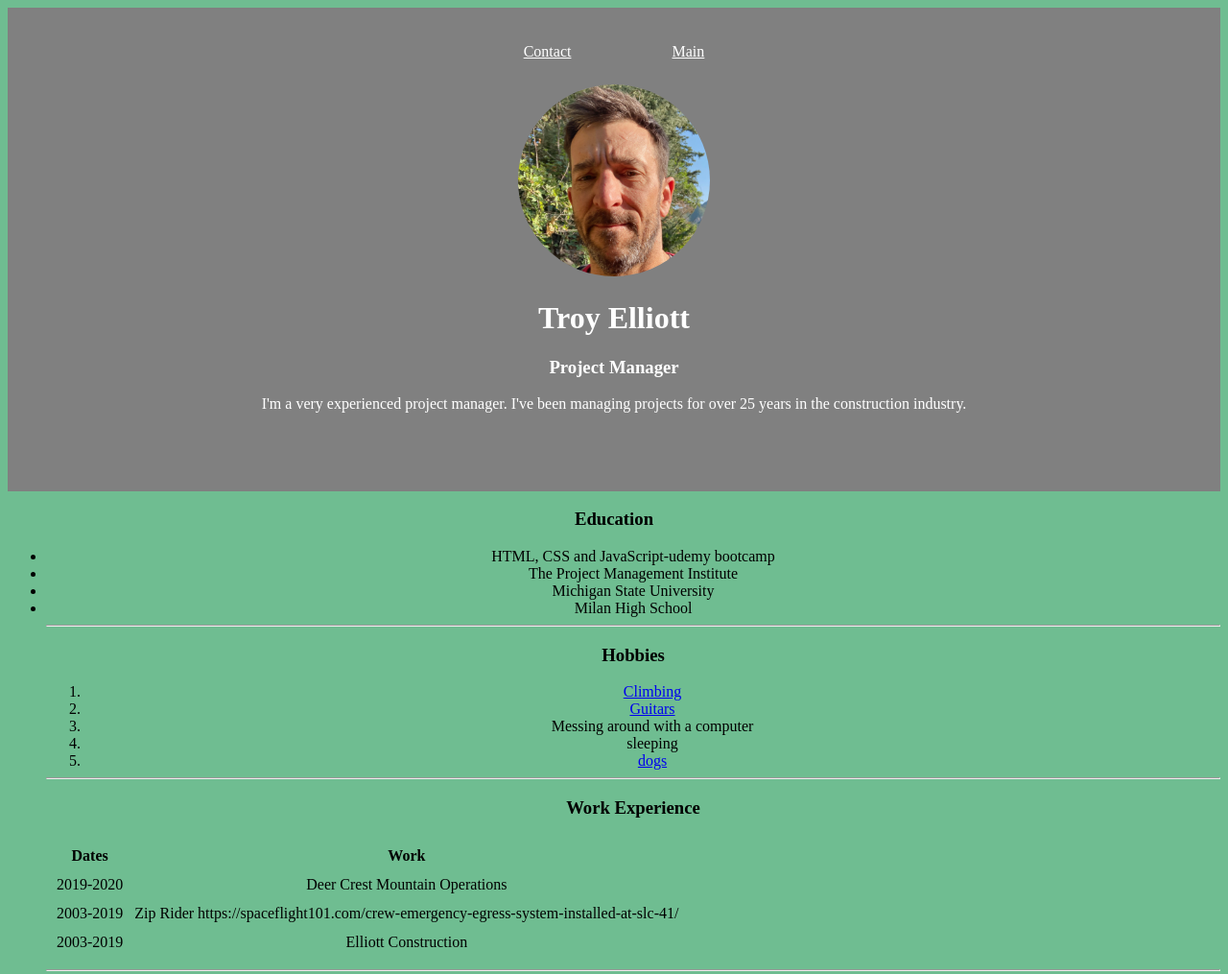
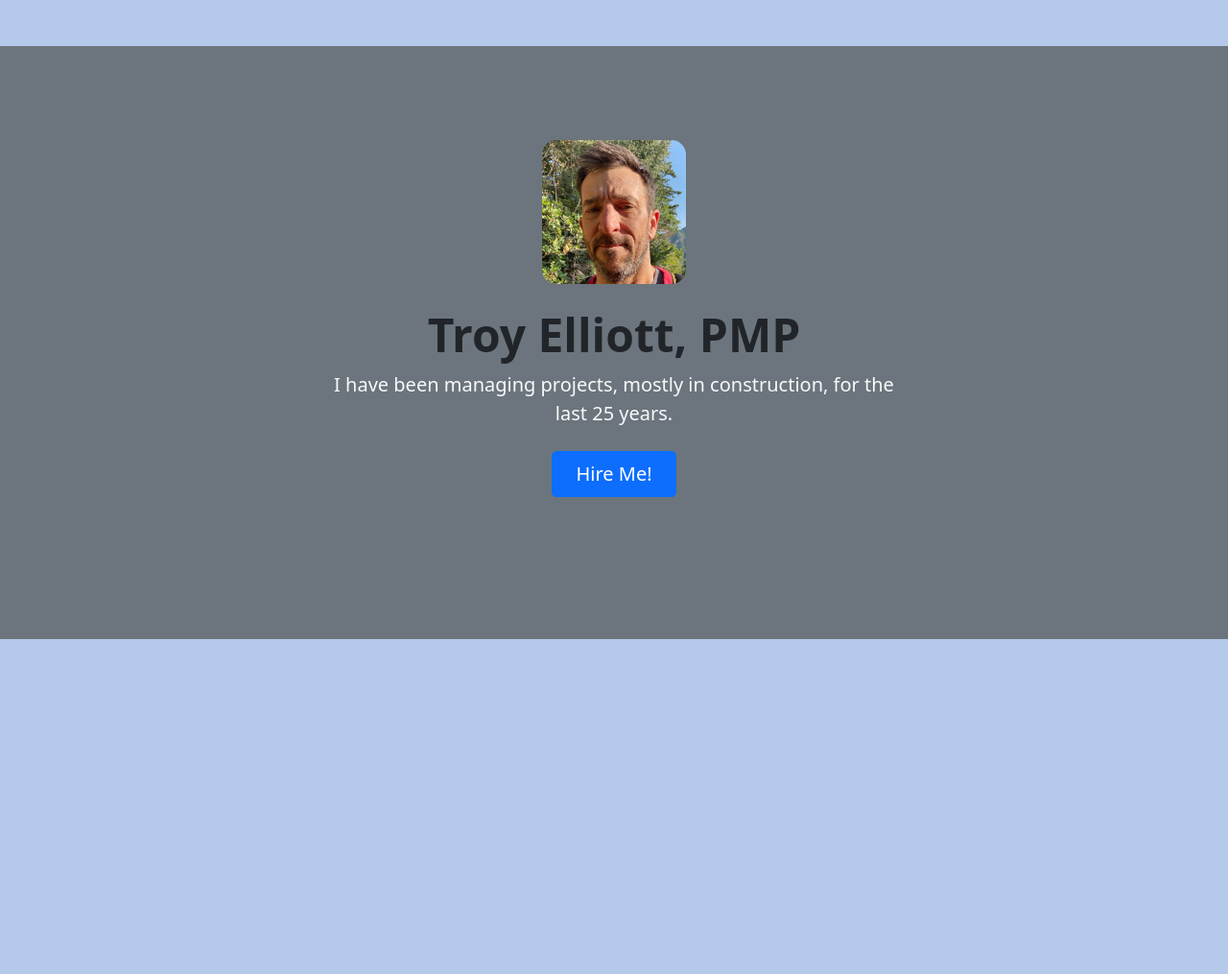
Before and after one commit to troyparkcity/cv2, a plain HTML site: page index.html in a window 1280 px wide. Shown: the top 1015 px of the page at 96% size. After the commit the page ends 800 px from the top, so only its background shows below. Drawn offline with nearby package versions, Linux system fonts and the light colour scheme.

Commit message:
switch over to bootstrap

```diff
--- a/index.html
+++ b/index.html
@@ -5,29 +5,34 @@
   <meta charset="UTF-8">
   <meta name="viewport" content="width=device-width, initial-scale=1.0">
   <title>Troy's personal site</title>
+
+
+  <!-- Bootstrap core CSS -->
+  <link href="https://cdn.jsdelivr.net/npm/bootstrap@5.1.0/dist/css/bootstrap.min.css" rel="stylesheet" integrity="sha384-KyZXEAg3QhqLMpG8r+8fhAXLRk2vvoC2f3B09zVXn8CA5QIVfZOJ3BCsw2P0p/We" crossorigin="anonymous">
+
+
+
+
   <link rel="stylesheet" href="main.css">
+
+
 </head>
 
 <body>
-  <div class="gray">
-    <header>
-      <nav>
+  <div class="px-4 py-5 my-5 text-center bg-secondary">
+    <img class="d-block mx-auto mb-4 profile-photo" src="IMG_0993.JPG" alt="responsive image">
+    <h1 class="display-5 fw-bold">Troy Elliott, PMP</h1>
+    <div class="col-lg-6 mx-auto">
+      <p class="lead mb-4 text-light">I have been managing projects, mostly in construction, for the last 25 years.</p>
+      <div class="d-grid gap-2 d-sm-flex justify-content-sm-center">
+        <button type="button" class="btn btn-primary btn-lg px-4 gap-3">Hire Me!</button>
 
-        <a href="contact.html" class="nav-item">Contact</a>
-        <a href="photos.html" class="nav-item"</a>
-        <a href="index.html" class="nav-item">Main</a>
-
-      </nav>
-    </header>
-    <img src="IMG_0993.jpg" alt="photo here" width="200">
-    <h1>Troy Elliott</h1>
-    <h3>Project Manager</h3>
-    <p>I'm a very experienced project manager. I've been managing projects for over 25 years in the construction industry.</p>
-    <br>
-
+      </div>
+    </div>
   </div>
 
-  <h3>Education</h3>
+
+  <!-- <h3>Education</h3>
   <ul>
     <li>HTML, CSS and JavaScript-udemy bootcamp</li>
     <li>The Project Management Institute</li>
@@ -83,7 +88,9 @@
       </tr>
     </table>
     <hr>
-    <h3><a href="contact.html">Contact information</a></h3>
+    <h3><a href="contact.html">Contact information</a></h3> -->
+
+    <script src="/docs/5.1/dist/js/bootstrap.bundle.min.js" integrity="sha384-U1DAWAznBHeqEIlVSCgzq+c9gqGAJn5c/t99JyeKa9xxaYpSvHU5awsuZVVFIhvj" crossorigin="anonymous"></script>
 
 </body>
 
--- a/main.css
+++ b/main.css
@@ -1,36 +1,27 @@
-.nav-item {
-  display: inline-flex;
-  padding: 2%;
-  color: white;
+html {
+  background-color: #b5c9eb;
+}
+.profile-photo {
+  width: 150px;
+  border-radius: 10%;
+  margin-top: 50px;
+}
+button {
+  margin-bottom: 100px;
+}
+/*bootstrap css below: */
+
+.b-example-divider {
+  height: 3rem;
+  background-color: rgba(0, 0, 0, 0.1);
+  border: solid rgba(0, 0, 0, 0.15);
+  border-width: 1px 0;
+  box-shadow: inset 0 0.5em 1.5em rgba(0, 0, 0, 0.1),
+    inset 0 0.125em 0.5em rgba(0, 0, 0, 0.15);
 }
 
-a {
-  display: block;
-  background-color: inherit;
-  align-content: center;
+@media (min-width: 992px) {
+  .rounded-lg-3 {
+    border-radius: 0.3rem;
+  }
 }
-
-html {
-  background-color: #6fbd91;
-}
-
-body {
-
-  align-items: center;
-  text-align: center;
-
-}
-p {
-  margin-bottom: 5%;
-}
-img {
-  border-radius: 50%;
-}
-hr {
-  color: #000000;
-}
-.gray {
-  background-color: gray;
-  color: white;
-
-}
```
